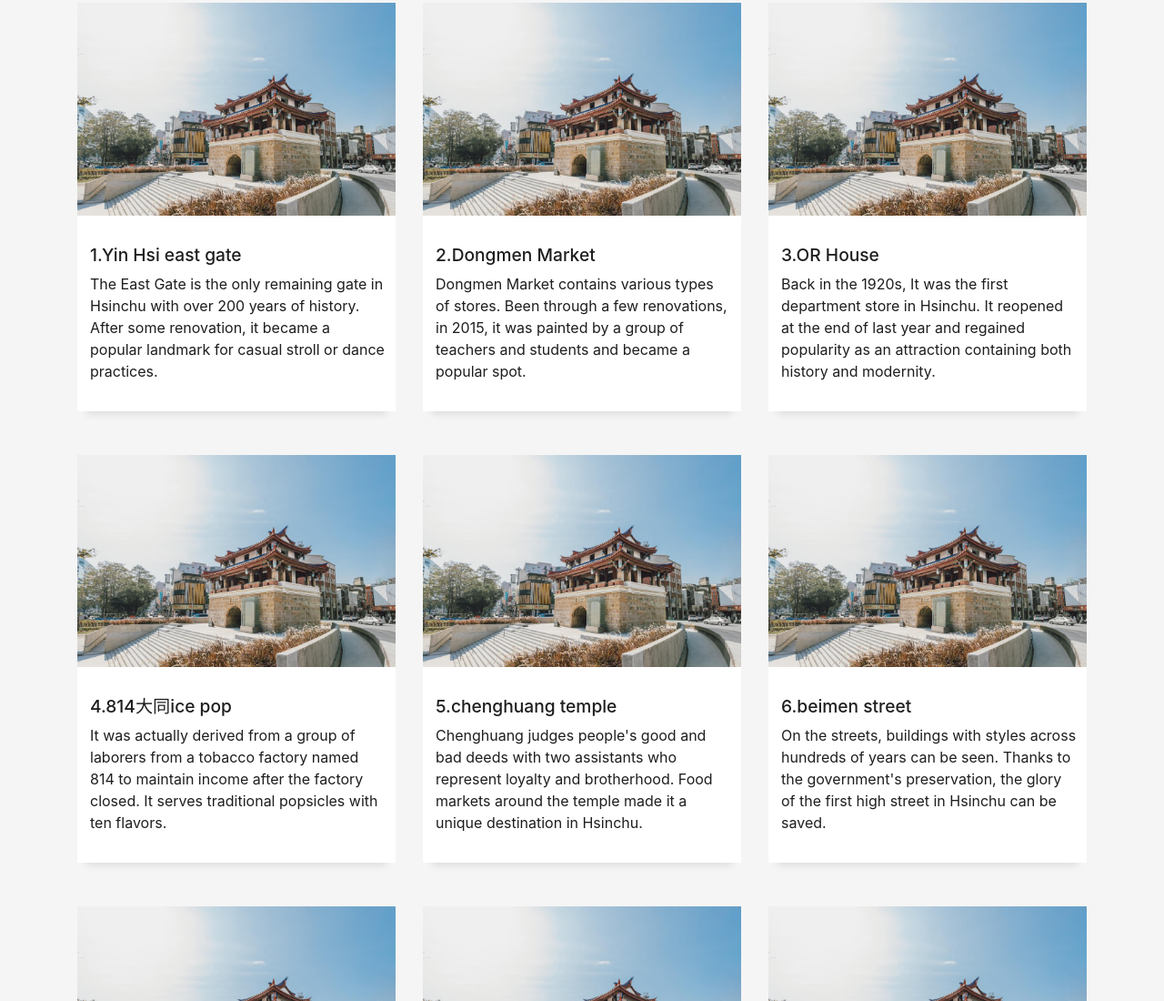
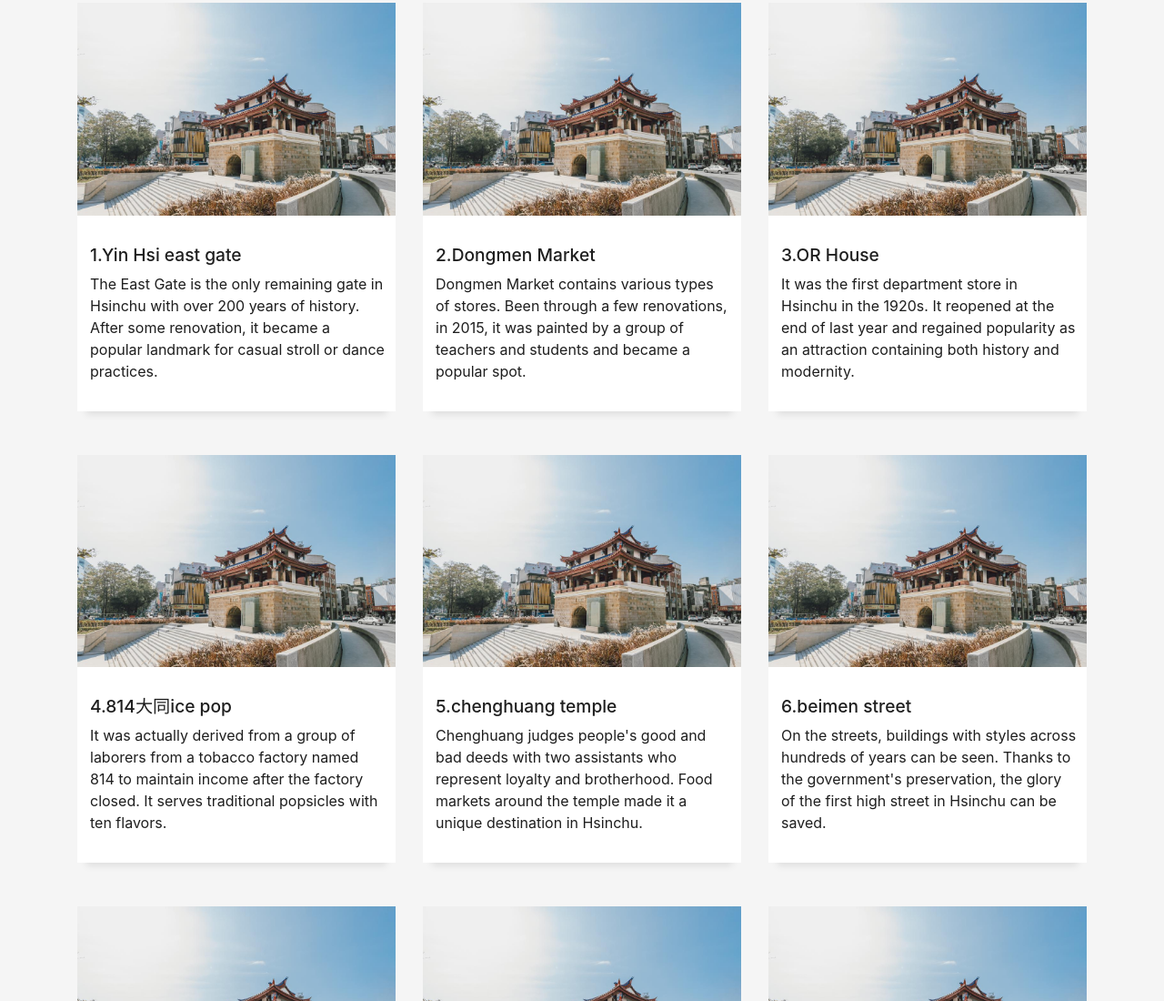
Before and after one commit to Yiwen-215/Yiwen-215.github.io, a plain HTML site: page 30727/devfolio-master/index.html in a window 1280 px wide. Shown: the part 3312-4412 px from the top of the page at 91% size. Drawn offline with Linux system fonts and the light colour scheme; files whose address does not match are found by name.

Commit message:
Update index.html

```diff
--- a/30727/devfolio-master/index.html
+++ b/30727/devfolio-master/index.html
@@ -392,7 +392,7 @@
 
                     <h2 class="w-title">3.OR House</h2>
 			  <p class="s-description text-left">
-                		Back in the 1920s, It was the first department store in Hsinchu.
+                		It was the first department store in Hsinchu in the 1920s.
 				It reopened at the end of last year and regained popularity as an attraction containing both history and modernity.
 			  </p>
 
```
